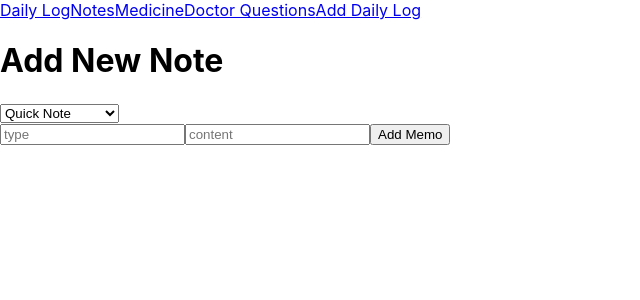
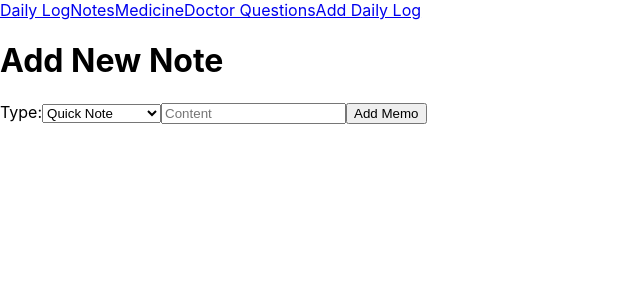
Before and after one commit to ofAiden/Team-643-ALPS, a React (Create React App) app in the folder client/: page /add in a window 1280 px wide. Shown: the top 300 px of the page, without its empty margins (0-640 px from the left). Built offline with nearby package versions, Linux system fonts and the light colour scheme.

Commit message:
everything fixed

```diff
--- a/client/src/pages/AddMemo.jsx
+++ b/client/src/pages/AddMemo.jsx
@@ -1,51 +1,54 @@
 import React, { useState } from "react";
 import { useNavigate } from "react-router-dom";
 import axios from "axios";
-import Dropdown from "../Dropdown"
 
-const AddMemo = () =>{
+const AddMemo = () => {
     const [note, setNote] = useState({
         date: new Date().toISOString().split("T")[0],
-        type: "",
-        content:""
+        type: "Quick Note", // Default to first option
+        content: ""
     });
 
-    const navigate = useNavigate()
+    const navigate = useNavigate();
 
-    const handleChange = (e) =>{
-        setNote(prev=>({...prev, [e.target.name]: e.target.value}));
-    }
+    const handleChange = (e) => {
+        setNote(prev => ({ ...prev, [e.target.name]: e.target.value }));
+    };
 
-    const handleNoteSubmit = async e =>{
-        e.preventDefault()
-        try{
-            await axios.post("http://localhost:8800/notes", note)
-            navigate("/")
-        } catch(err){
-            console.log(err)
+    const handleNoteSubmit = async (e) => {
+        e.preventDefault();
+        try {
+            await axios.post("http://localhost:8800/notes", note);
+            navigate("/");
+        } catch (err) {
+            console.log(err);
         }
-    }
+    };
 
-    console.log(note)
-    return(
+    console.log(note);
+
+    return (
         <div className="form">
             <h1>Add New Note</h1>
-            <Dropdown></Dropdown>
+
+            {/* Dropdown for selecting type */}
+            <label>Type:</label>
+            <select name="type" onChange={handleChange} value={note.type}>
+                <option value="Quick Note">Quick Note</option>
+                <option value="Doctor Question">Doctor Question</option>
+                <option value="Medicine">Medicine</option>
+            </select>
+
+            {/* Text input for content */}
             <input
-            type = "text"
-            placeholder = "type"
-            onChange={handleChange}
-            name = "type"
-            value = {note.type}
-            ></input>
+                type="text"
+                placeholder="Content"
+                onChange={handleChange}
+                name="content"
+                value={note.content}
+            />
 
-            <input
-            type = "text"
-            placeholder = "content"
-            onChange={handleChange}
-            name = "content"
-            ></input>
-            <button onClick = {handleNoteSubmit}>Add Memo</button>
+            <button onClick={handleNoteSubmit}>Add Memo</button>
         </div>
     );
 };
```
Also changed, not shown: 1 other file (tests, documents, lock files or other folders).
